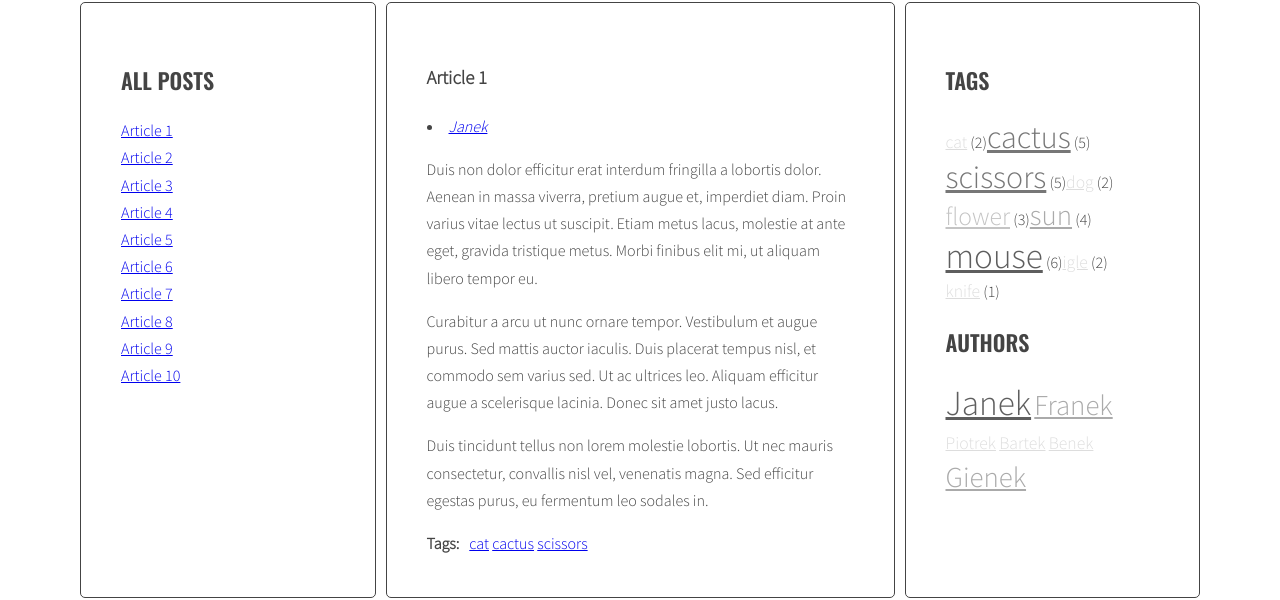
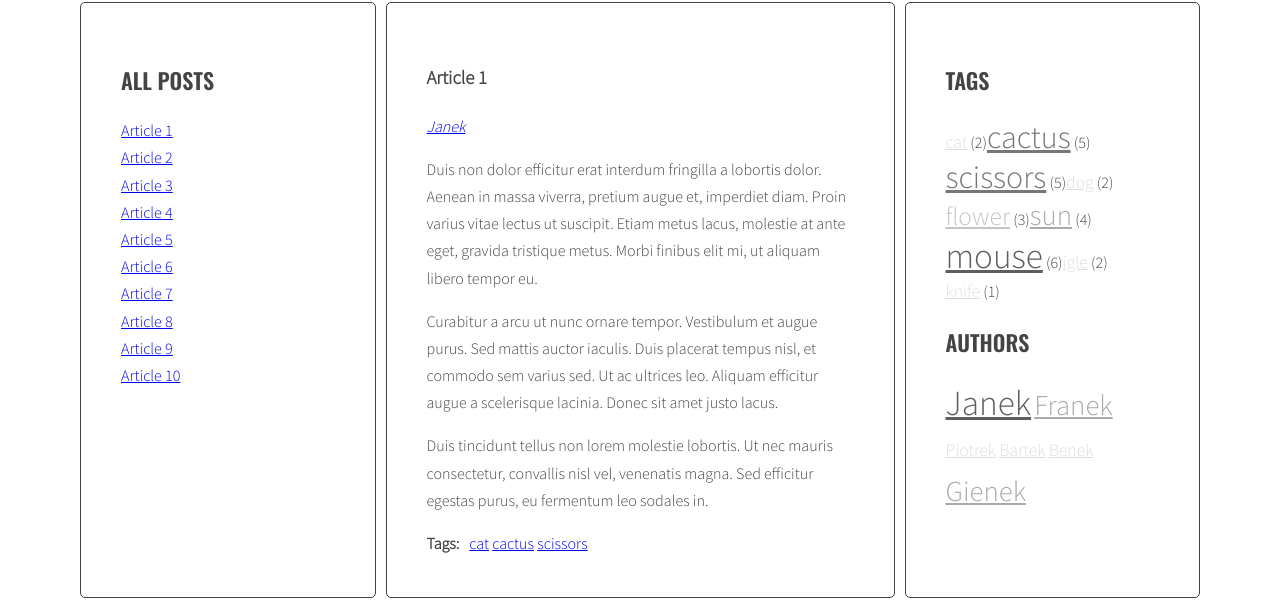
Before and after one commit to BartekZimny/javascript-blog, a website: page index.html in a window 1280 px wide. Shown: the part 241-841 px from the top of the page. Drawn offline with nearby package versions, Linux system fonts and the light colour scheme.

Commit message:
Del <li> in post-author wrapper js

```diff
--- a/css/style.css
+++ b/css/style.css
@@ -83,7 +83,7 @@ body {
 
 /* Authors */
 .authors li {
-  margin-bottom: 5px;
+  margin-bottom: 12px;
 }
 
 /* Post */
--- a/js/script.js
+++ b/js/script.js
@@ -342,7 +342,7 @@
       //console.log('articleAuthor:', articleAuthor);
 
       /* generate HTML of the link */
-      const linkHTML = '<li><a href="#author-' + articleAuthor + '">' + articleAuthor + '</a></li>' + ' ';
+      const linkHTML = '<a href="#author-' + articleAuthor + '">' + articleAuthor + '</a>' + ' ';
       //console.log('linkHTML:', linkHTML);
 
       /* add generated code to html variable */
```
